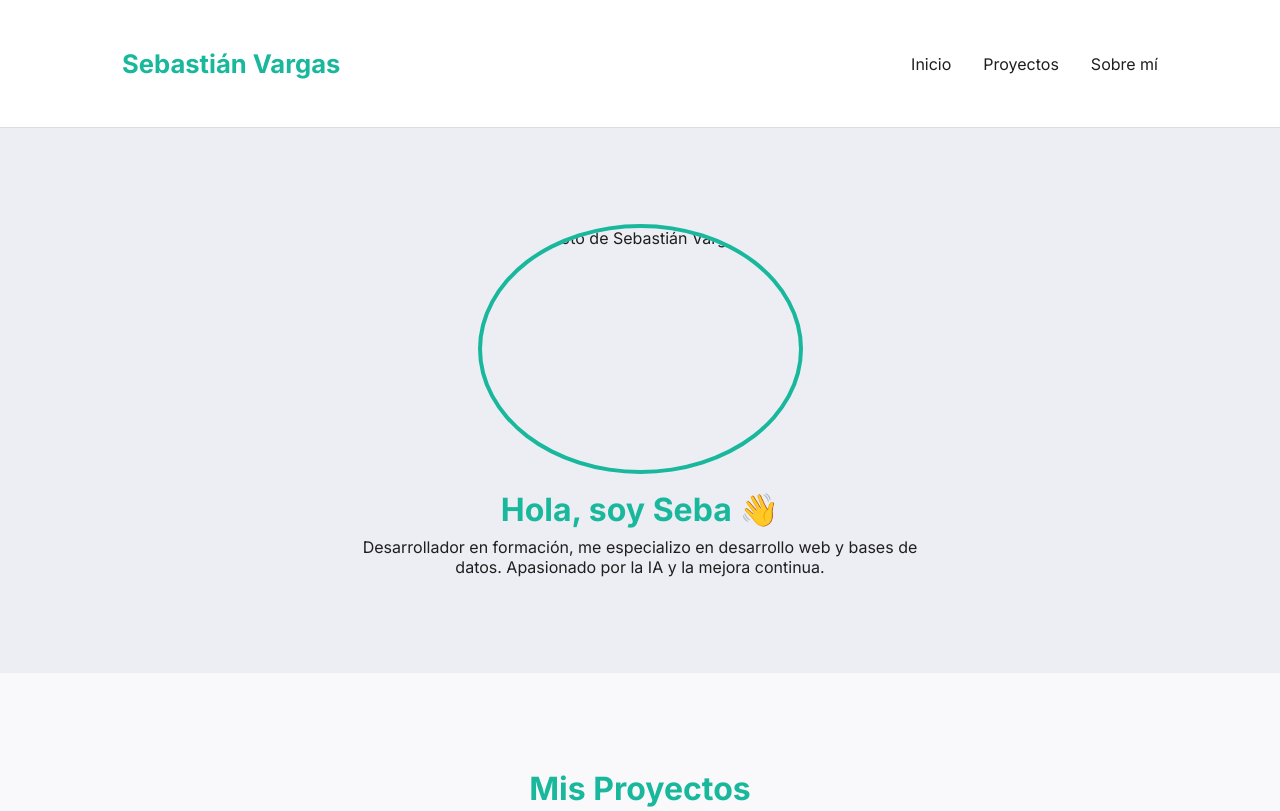
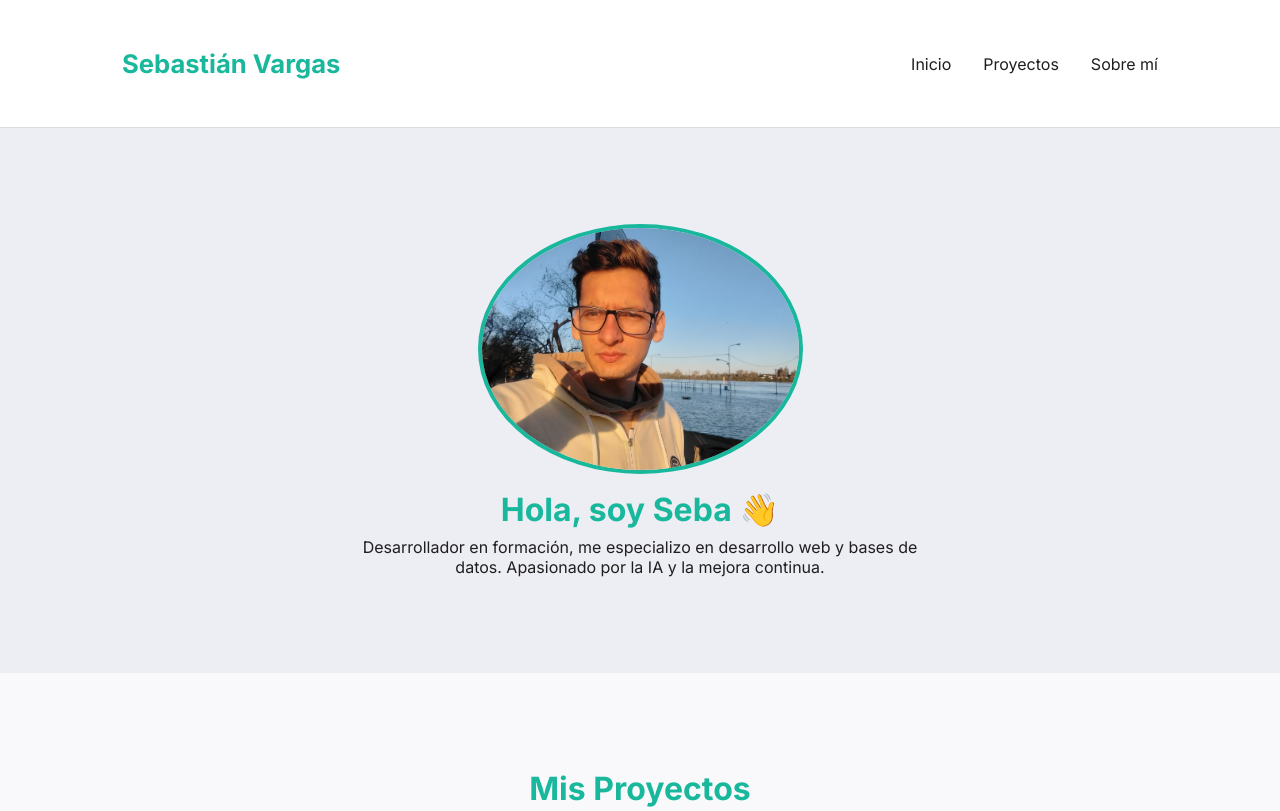
Before and after one commit to Sebastian-arg/prueba-portafolio, a plain HTML site: page index.html in a window 1280 px wide. Shown: the top 811 px of the page. Drawn offline with Linux system fonts and the light colour scheme.

Commit message:
Update index.html
subida de imagen

```diff
--- a/index.html
+++ b/index.html
@@ -25,7 +25,7 @@
 
     <section id="inicio" class="inicio">
         <div class="container perfil">
-            <img src="/assets/img/WhatsApp Image 2025-06-14 at 8.42.39 PM.jpeg" alt="Foto de Sebastián Vargas" />
+            <img src="/imagen.jpeg" alt="Foto de Sebastián Vargas" />
             <div class="texto">
                 <h2>Hola, soy Seba 👋</h2>
                 <p>Desarrollador en formación, me especializo en desarrollo web y bases de datos. Apasionado por la IA y
```
